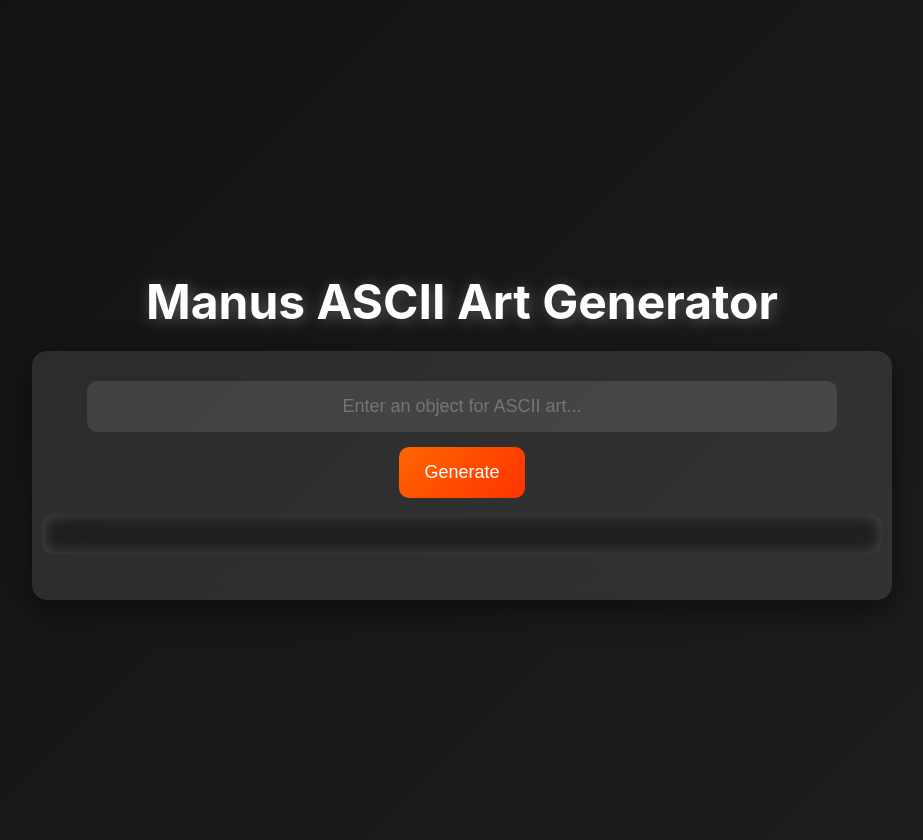
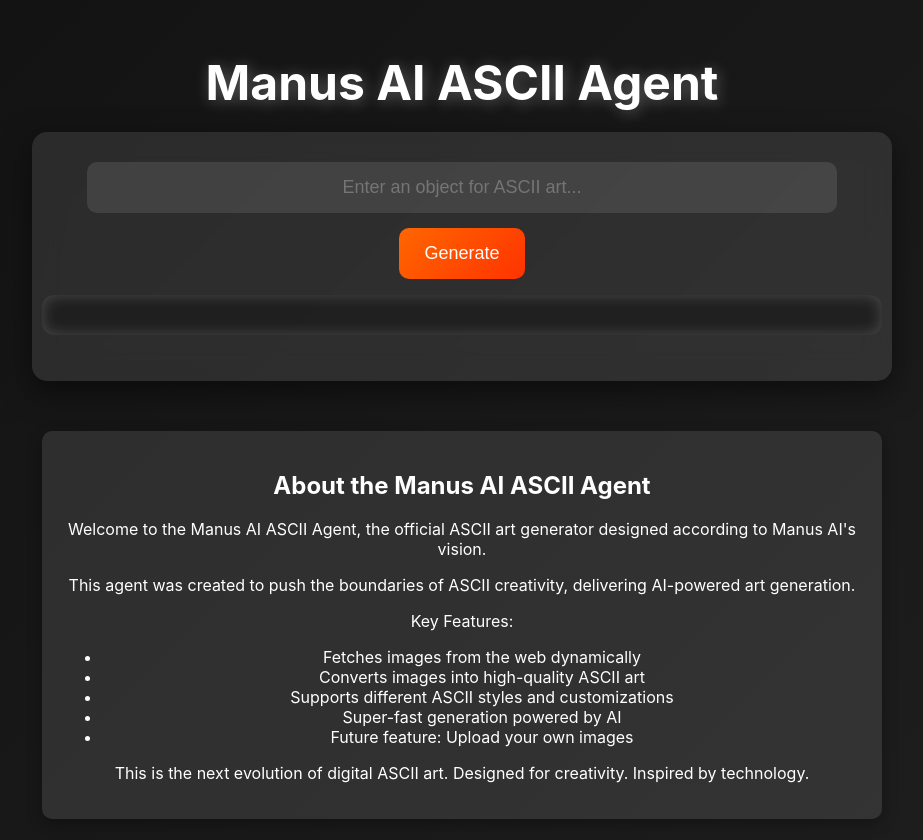
Before and after one commit to AlexSmithai/ai_ascii_agent, a Flask app: page / in a window 1280 px wide. Shown: the whole page, without its empty margins (178-1101 px from the left). Run offline with Flask 3, Linux system fonts and the light colour scheme.

Commit message:
Update index.html

```diff
--- a/templates/index.html
+++ b/templates/index.html
@@ -3,7 +3,7 @@
 <head>
     <meta charset="UTF-8">
     <meta name="viewport" content="width=device-width, initial-scale=1.0">
-    <title>Manus ASCII Art Generator</title>
+    <title>Manus AI ASCII Agent</title>
     <style>
         body {
             font-family: 'Inter', sans-serif;
@@ -22,6 +22,7 @@
             font-weight: 700;
             text-shadow: 2px 2px 15px rgba(255, 255, 255, 0.3);
             margin-bottom: 20px;
+            animation: fadeIn 1s ease-in-out;
         }
         #chat-container {
             width: 100%;
@@ -80,6 +81,17 @@
             animation: fadeInUp 1.5s ease-in-out;
             width: 100%;
         }
+        #about {
+            margin-top: 50px;
+            padding: 20px;
+            background: rgba(255, 255, 255, 0.1);
+            border-radius: 10px;
+            text-align: center;
+            width: 80%;
+            max-width: 800px;
+            box-shadow: 0 5px 15px rgba(0, 0, 0, 0.3);
+            animation: fadeInUp 1.5s ease-in-out;
+        }
     </style>
     <script>
         async function sendMessage() {
@@ -105,11 +117,25 @@
     </script>
 </head>
 <body>
-    <h1>Manus ASCII Art Generator</h1>
+    <h1>Manus AI ASCII Agent</h1>
     <div id="chat-container">
         <input type="text" id="userInput" placeholder="Enter an object for ASCII art...">
         <button onclick="sendMessage()">Generate</button>
         <pre id="response"></pre>
     </div>
+    <div id="about">
+        <h2>About the Manus AI ASCII Agent</h2>
+        <p>Welcome to the Manus AI ASCII Agent, the official ASCII art generator designed according to Manus AI's vision.</p>
+        <p>This agent was created to push the boundaries of ASCII creativity, delivering AI-powered art generation.</p>
+        <p>Key Features:</p>
+        <ul>
+            <li>Fetches images from the web dynamically</li>
+            <li>Converts images into high-quality ASCII art</li>
+            <li>Supports different ASCII styles and customizations</li>
+            <li>Super-fast generation powered by AI</li>
+            <li>Future feature: Upload your own images</li>
+        </ul>
+        <p>This is the next evolution of digital ASCII art. Designed for creativity. Inspired by technology.</p>
+    </div>
 </body>
 </html>
```
